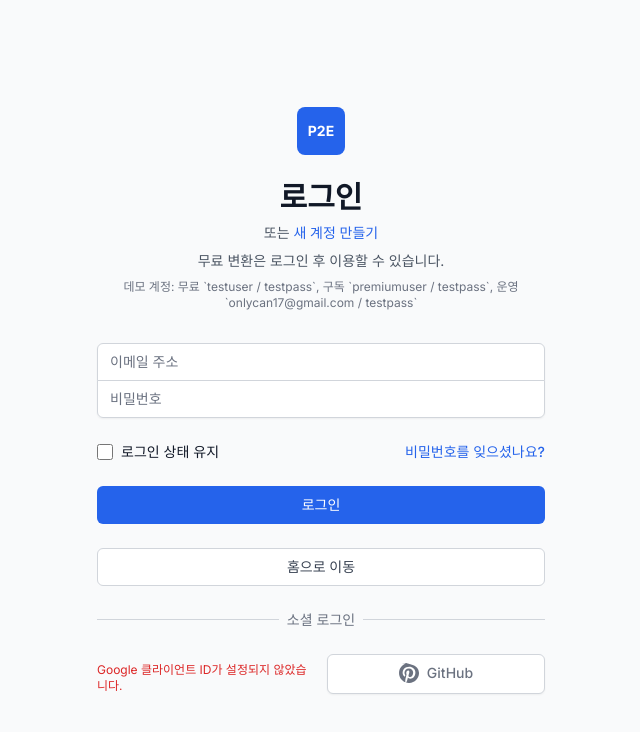
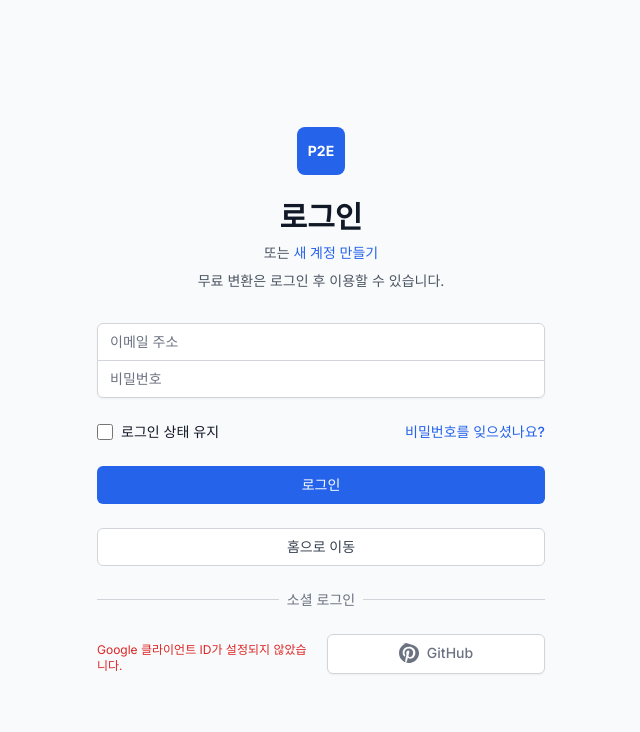
Before and after one commit to onlycan17/pdf_change_epub, a React (Vite) app in the folder frontend/: page /login in a window 1280 px wide. Shown: the top 732 px of the page, without its empty margins (319-959 px from the left). Built offline with nearby package versions, Linux system fonts and the light colour scheme; no server answers.

Commit message:
fix(login): 로그인 페이지 데모 계정 노출 문구 제거

```diff
--- a/frontend/src/pages/LoginPage.tsx
+++ b/frontend/src/pages/LoginPage.tsx
@@ -142,10 +142,6 @@ const LoginPage: React.FC = () => {
           <p className="mt-2 text-center text-sm text-gray-600">
             무료 변환은 로그인 후 이용할 수 있습니다.
           </p>
-          <p className="mt-2 text-center text-xs text-gray-500">
-            데모 계정: 무료 `testuser / testpass`, 구독 `premiumuser / testpass`,
-            운영 `onlycan17@gmail.com / testpass`
-          </p>
         </div>
         <form className="mt-8 space-y-6" onSubmit={handleSubmit}>
           <div className="rounded-md shadow-sm -space-y-px">
```
